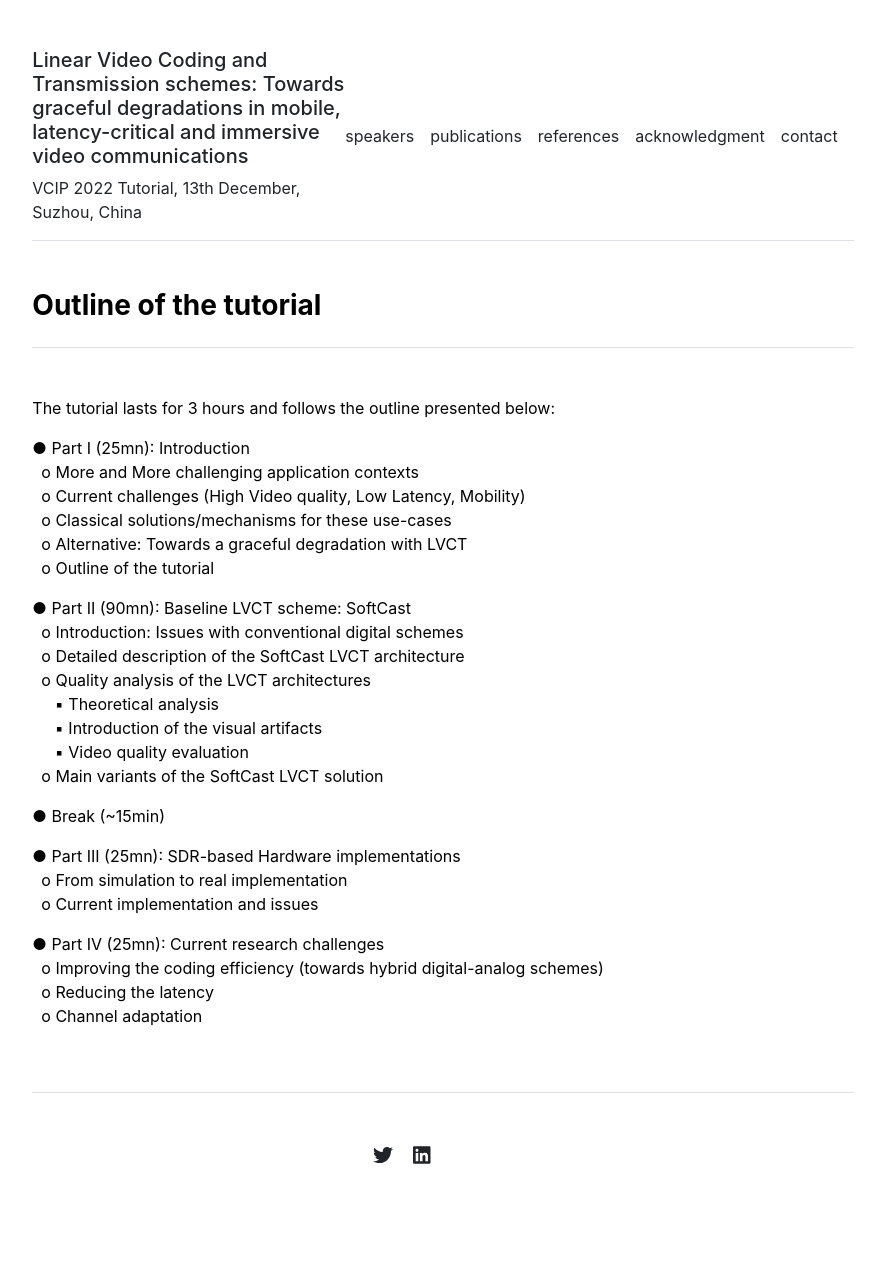
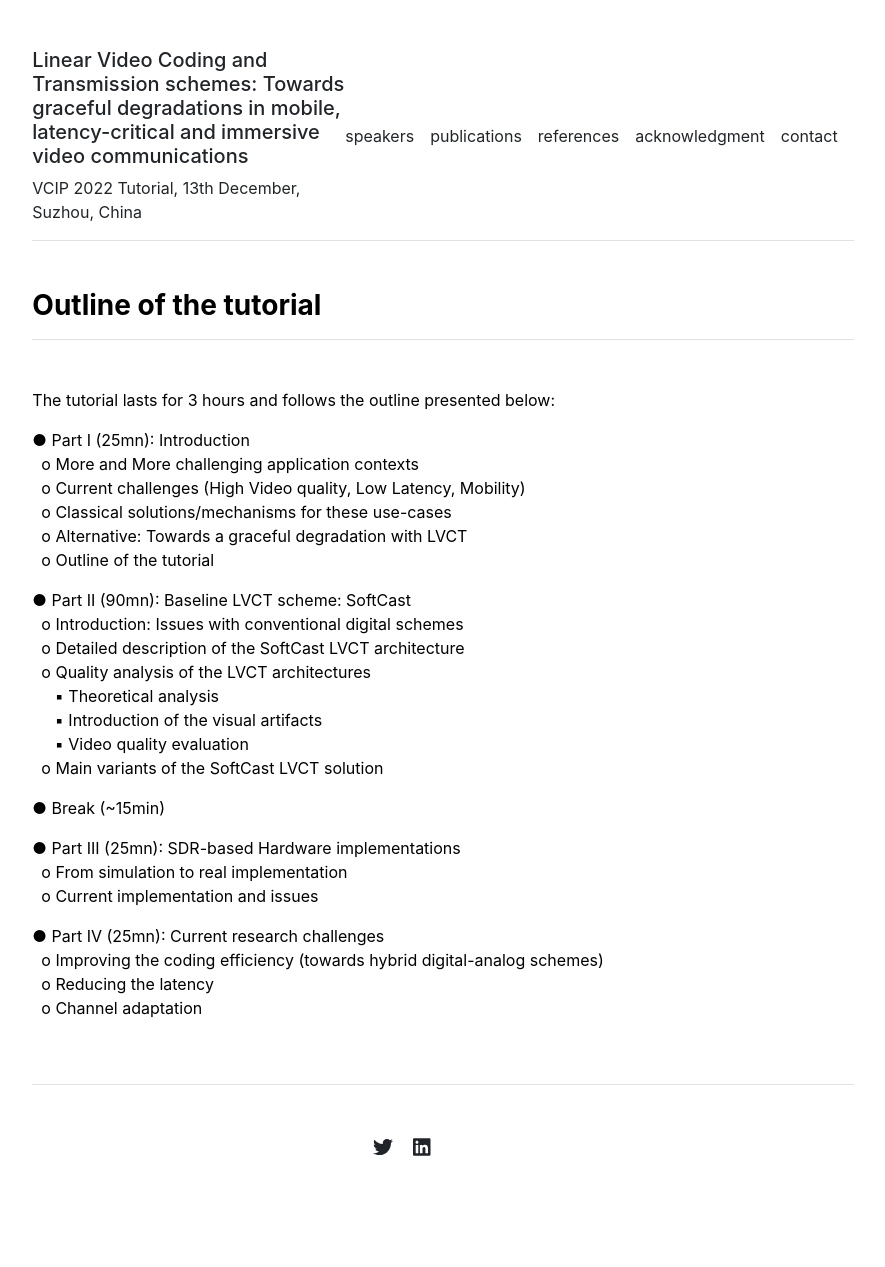
Before and after one commit to XiaYi59/LVCT, a Jekyll site: the page built from _posts/2020-02-01-class-update.md, in a window 1280 px wide. Shown: the whole page, without its empty margins (197-1082 px from the left). Built offline with Jekyll 4.4.1, drawn with Linux system fonts in a browser that asks for light colours.

Commit message:
Update post.html

```diff
--- a/_layouts/post.html
+++ b/_layouts/post.html
@@ -4,7 +4,7 @@ layout: default
 
 <div class="row g-5 mb-5">
   <div class="col-md-12">
-    <h3 class="fw-bold border-bottom pb-4 mb-5">{{ page.title }}</h3>
+    <h3 class="fw-bold border-bottom pb-3 mb-5">{{ page.title }}</h3>
     {{ content }}
   </div>
 </div>
```
